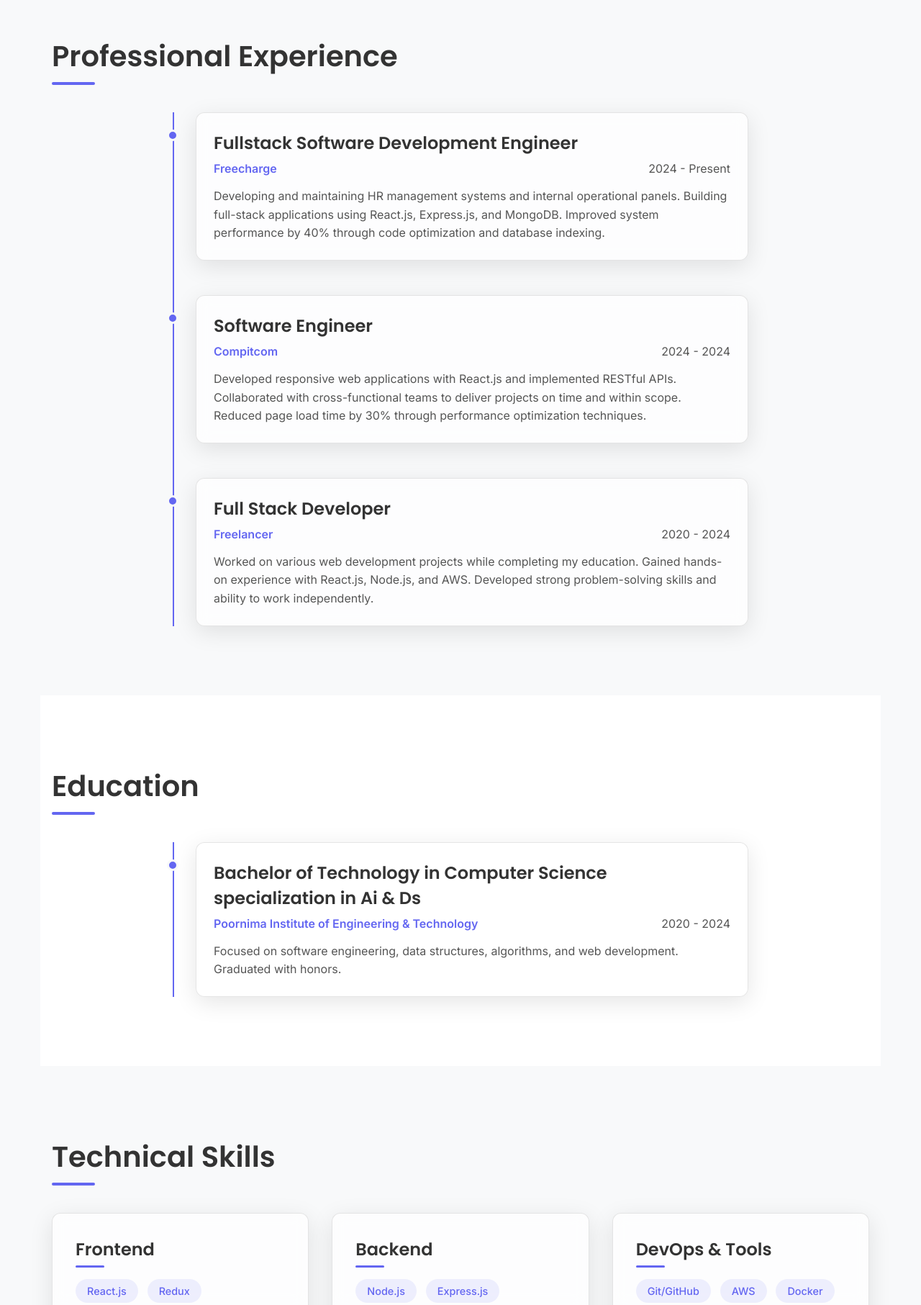
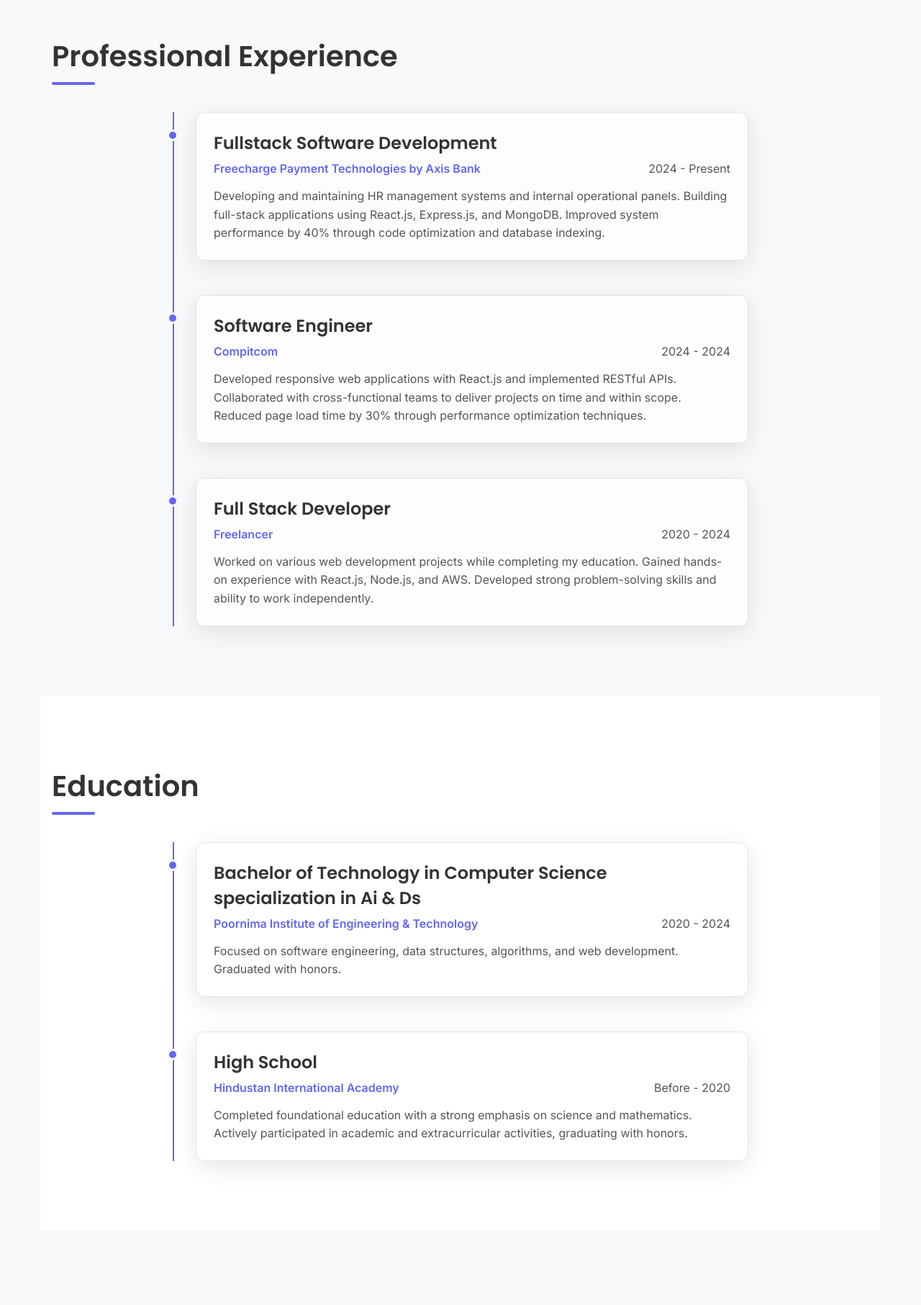
Before and after one commit to ManavKumar1/portfolio, a React (Vite) app: page /about in a window 1280 px wide. Shown: the part 870-2683 px from the top of the page at 72% size. Built offline with nearby package versions, Linux system fonts and the light colour scheme.

Commit message:
new changes + google anylitics

```diff
--- a/index.html
+++ b/index.html
@@ -1,6 +1,20 @@
 <!DOCTYPE html>
 <html lang="en">
   <head>
+    <!-- Google tag (gtag.js) -->
+    <script
+      async
+      src="https://www.googletagmanager.com/gtag/js?id=G-L5SW3SJMVF"
+    ></script>
+    <script>
+      window.dataLayer = window.dataLayer || [];
+      function gtag() {
+        dataLayer.push(arguments);
+      }
+      gtag("js", new Date());
+
+      gtag("config", "G-L5SW3SJMVF");
+    </script>
     <meta charset="UTF-8" />
     <link rel="icon" type="image/svg+xml" href="/M.png" />
     <meta name="viewport" content="width=device-width, initial-scale=1.0" />
--- a/src/components/HeroSection/HeroSection.scss
+++ b/src/components/HeroSection/HeroSection.scss
@@ -10,8 +10,8 @@
   &::before {
     content: "";
     position: absolute;
-    top: -50%;
-    right: -50%;
+    top: -30%;
+    right: 0%;
     width: 100%;
     height: 100%;
     background: radial-gradient(
--- a/src/components/Navbar/Navbar.scss
+++ b/src/components/Navbar/Navbar.scss
@@ -9,7 +9,7 @@
 
   &.scrolled {
     background: var(--bg-glass);
-    backdrop-filter: blur(10px);
+    // backdrop-filter: blur(10px);
     box-shadow: 0 4px 20px rgba(0, 0, 0, 0.1);
     padding: 0.75rem 0;
   }
@@ -99,11 +99,11 @@
 
     .nav-menu {
       position: fixed;
-      top: 0;
+      top: 60px;
       right: -100%;
       flex-direction: column;
       width: 70%;
-      height: 100vh;
+      height: 120vh;
       background: var(--bg-glass);
       backdrop-filter: blur(10px);
       padding-top: 5rem;
--- a/src/pages/About/About.jsx
+++ b/src/pages/About/About.jsx
@@ -9,8 +9,8 @@ import resume from "../../assets/Manav_Kumar_eResume.pdf";
 const About = () => {
   const experiences = [
     {
-      company: "Freecharge",
-      position: "Fullstack Software Development Engineer",
+      company: `Freecharge Payment Technologies by Axis Bank`,
+      position: "Fullstack Software Development",
       period: "2024 - Present",
       description:
         "Developing and maintaining HR management systems and internal operational panels. Building full-stack applications using React.js, Express.js, and MongoDB. Improved system performance by 40% through code optimization and database indexing.",
@@ -39,6 +39,13 @@ const About = () => {
       period: "2020 - 2024",
       description:
         "Focused on software engineering, data structures, algorithms, and web development. Graduated with honors.",
+    },
+    {
+      institution: "Hindustan International Academy",
+      degree: "High School",
+      period: "Before - 2020",
+      description:
+        "Completed foundational education with a strong emphasis on science and mathematics. Actively participated in academic and extracurricular activities, graduating with honors.",
     },
   ];
 
--- a/src/pages/Services/Services.jsx
+++ b/src/pages/Services/Services.jsx
@@ -146,6 +146,23 @@ const Services = () => {
         </div>
       </section>
 
+      <section className='tech-orbit-section'>
+        <motion.div
+          className='section-title-wrapper'
+          initial={{ opacity: 0, y: 20 }}
+          whileInView={{ opacity: 1, y: 0 }}
+          viewport={{ once: true }}
+          transition={{ duration: 0.5 }}
+        >
+          <h2 className='section-title'>Technical Proficiency</h2>
+          <p className='section-subtitle'>
+            Hover over the technologies to learn more about my experience with
+            each one
+          </p>
+        </motion.div>
+        <TechOrbit />
+      </section>
+
       <section className='process-section'>
         <div className='container'>
           <motion.h2
@@ -251,23 +268,6 @@ const Services = () => {
           </div>
         </div>
       </section>
-      <section className='tech-orbit-section'>
-        <motion.div
-          className='section-title-wrapper'
-          initial={{ opacity: 0, y: 20 }}
-          whileInView={{ opacity: 1, y: 0 }}
-          viewport={{ once: true }}
-          transition={{ duration: 0.5 }}
-        >
-          <h2 className='section-title'>Technical Proficiency</h2>
-          <p className='section-subtitle'>
-            Hover over the technologies to learn more about my experience with
-            each one
-          </p>
-        </motion.div>
-        <TechOrbit />
-      </section>
-
       <section className='cta-section'>
         <div className='container'>
           <motion.div
```
